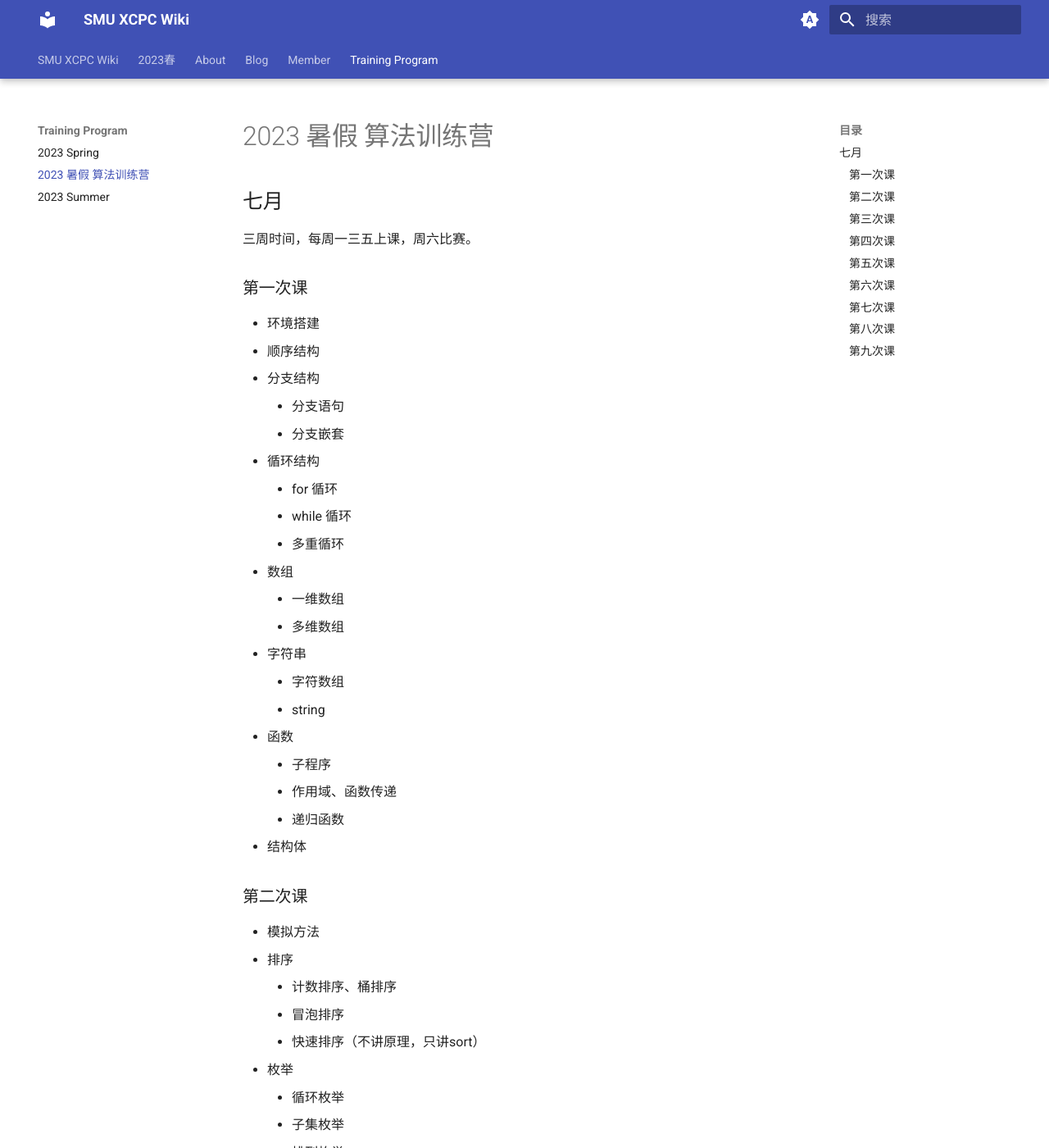
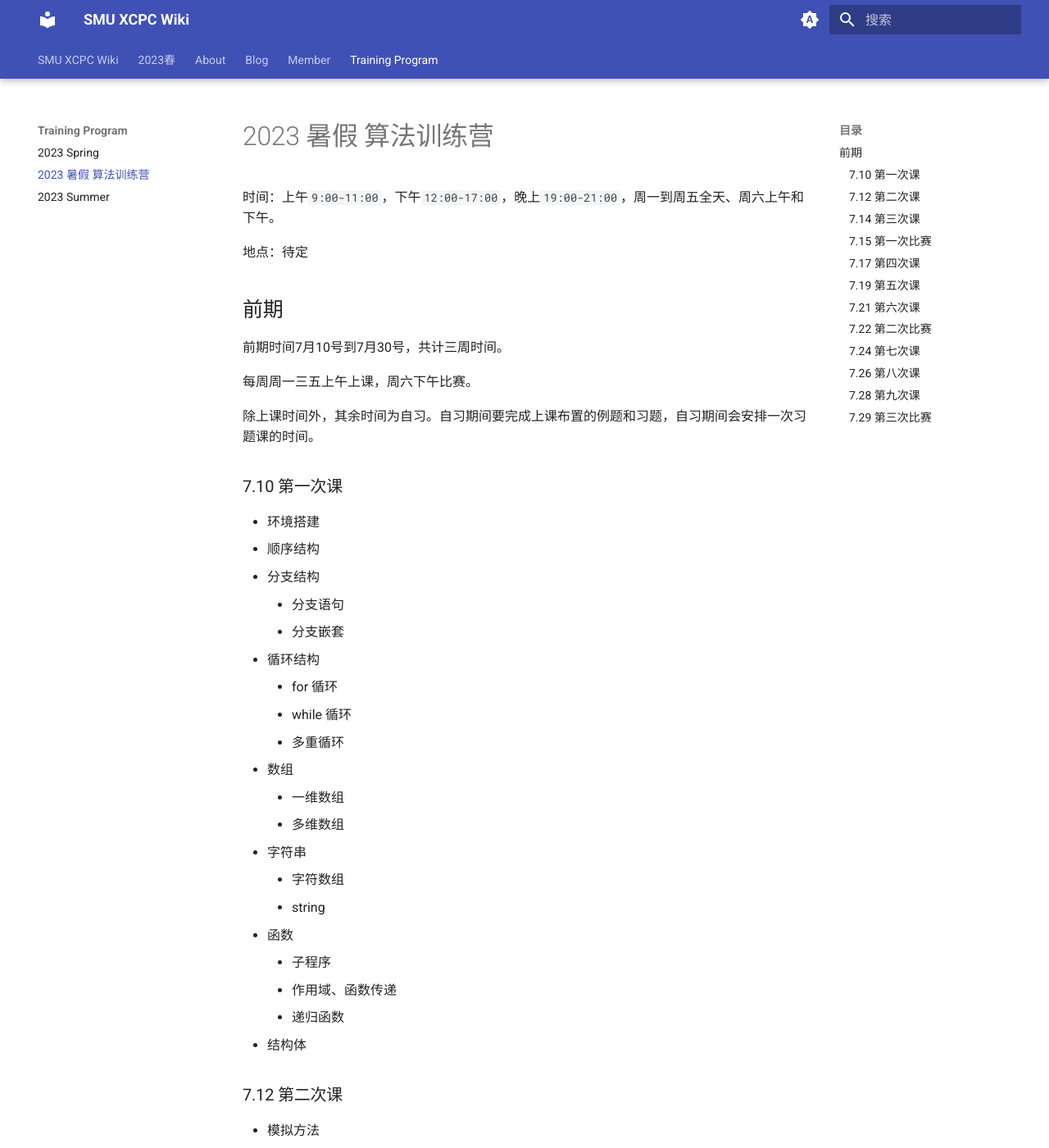
Before and after one commit to SMU-XCPC/wiki, an MkDocs documentation site: the page built from docs/Training Program/2023 Summer Camp.md, in a window 1280 px wide and 1400 px high. Shown: the whole window at 82% size. Built offline with MkDocs 1.6.1 and Material for MkDocs 9.7.7, drawn with Linux system fonts in a browser that asks for light colours; some of the changed text lies outside the part shown.

Commit message:
训练计划编写

```diff
--- a/docs/Training Program/2023 Summer Camp.md
+++ b/docs/Training Program/2023 Summer Camp.md
@@ -1,10 +1,18 @@
 # 2023 暑假 算法训练营
 
-## 七月
+时间：上午`9:00-11:00`，下午`12:00-17:00`，晚上`19:00-21:00`，周一到周五全天、周六上午和下午。
 
-三周时间，每周一三五上课，周六比赛。
+地点：待定
 
-### 第一次课
+## 前期
+
+前期时间7月10号到7月30号，共计三周时间。
+
+每周周一三五上午上课，周六下午比赛。
+
+除上课时间外，其余时间为自习。自习期间要完成上课布置的例题和习题，自习期间会安排一次习题课的时间。
+
+### 7.10 第一次课
 
 - 环境搭建
 - 顺序结构
@@ -27,7 +35,7 @@
     - 递归函数
 - 结构体
 
-### 第二次课
+### 7.12 第二次课
 
 - 模拟方法
 - 排序
@@ -39,20 +47,24 @@
     - 子集枚举
     - 排列枚举
 
-### 第三次课
+### 7.14 第三次课
 
 - 递归思想
 - 递推思想
 - 贪心思想
 
-### 第四次课
+### 7.15 第一次比赛
+
+
+
+### 7.17 第四次课
 
 - 二分查找
     - 手写二分
     - `lower_bound`
 - 二分答案
 
-### 第五次课
+### 7.19 第五次课
 
 - 线性表
     - 数组
@@ -71,18 +83,20 @@
     - `set`
     - `map`
 
-### 第六次课
+### 7.21 第六次课
 
 - 深度优先搜索
 - 广度优先搜索
 
-### 第七次课
+### 7.22 第二次比赛
+
+### 7.24 第七次课
 
 - 集合
     - 并查集
     - 哈希表
 
-### 第八次课
+### 7.26 第八次课
 
 - 图的基本应用
     - 图的概念
@@ -91,7 +105,7 @@
     - DAG
     - 拓扑排序
 
-### 第九次课
+### 7.28 第九次课
 
 - 位运算
     - 各种进制
@@ -109,3 +123,5 @@
     - 判定质数
     - 最大公约数
     - 最小公倍数
+
+### 7.29 第三次比赛
```
Also changed, not shown: docs/Training Program/2023 Summer.md (+44 -0 lines).
